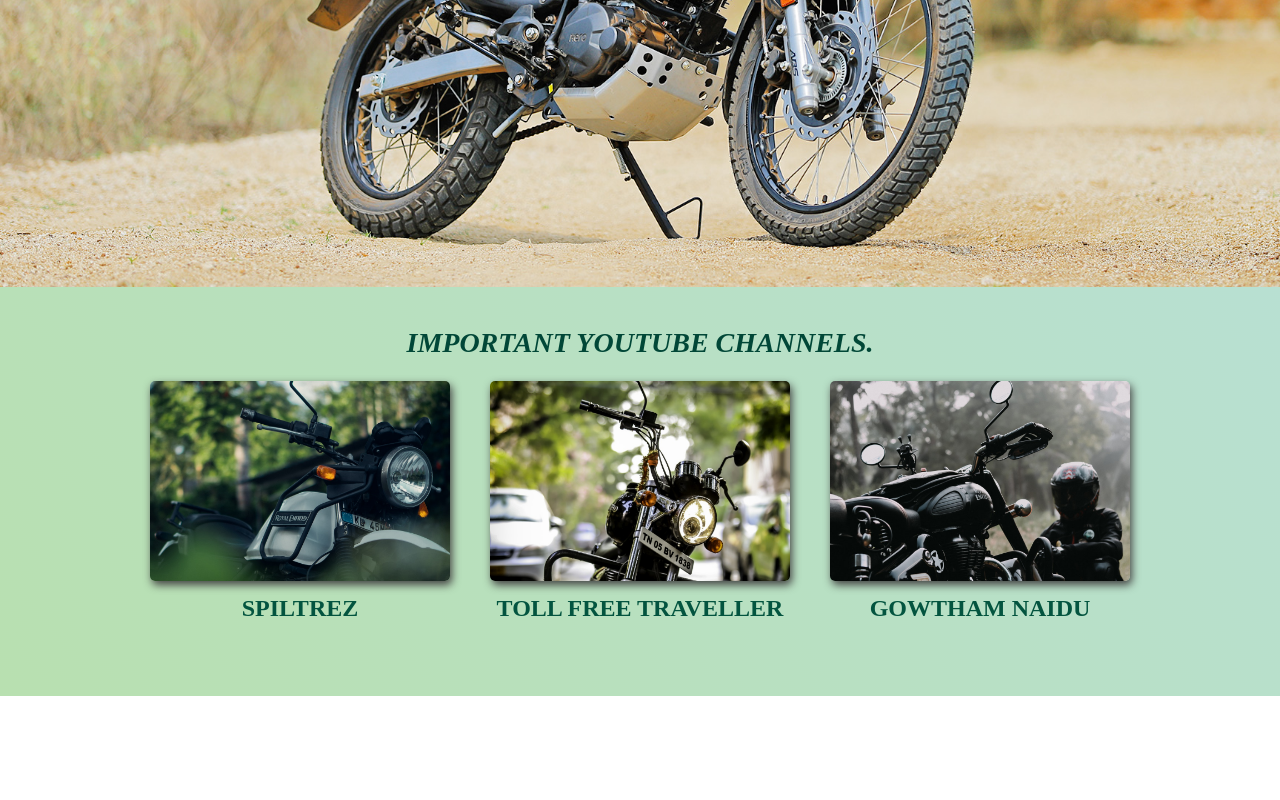
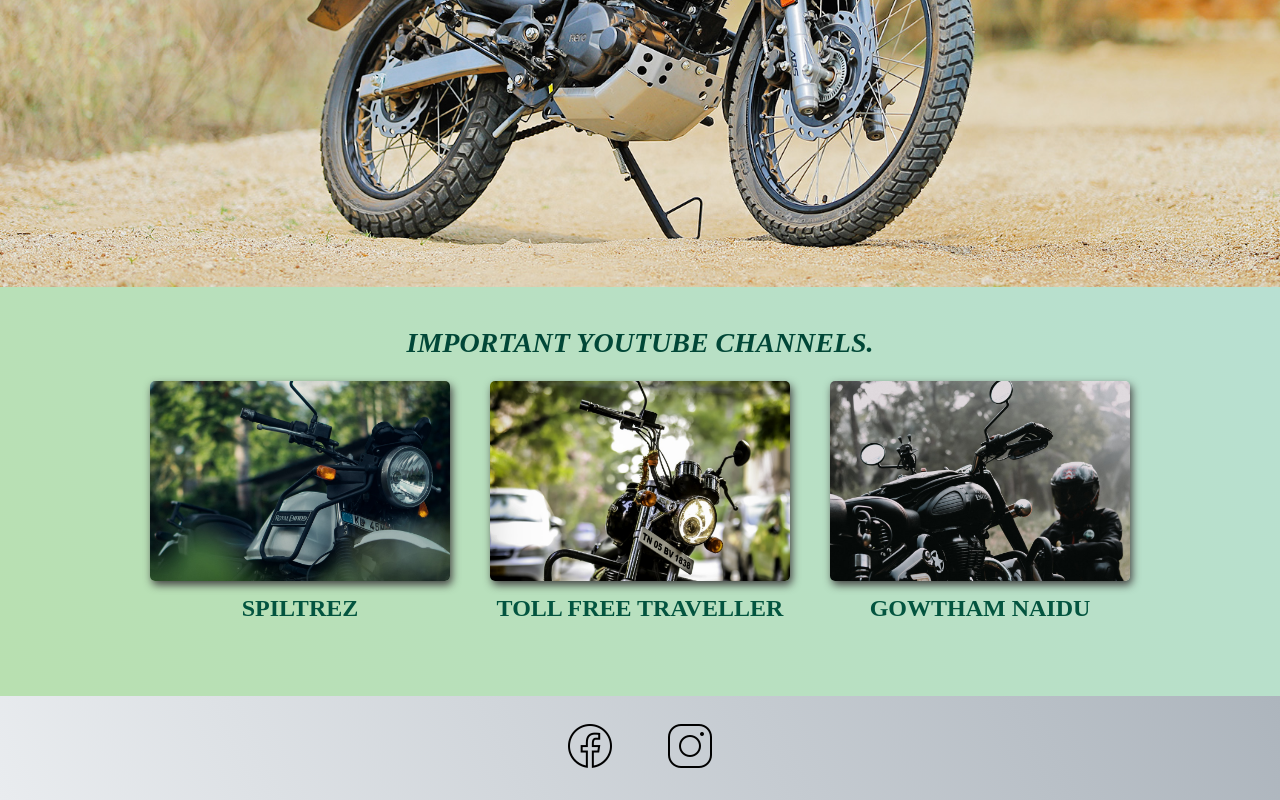
Before and after one commit to pavankumarAN/TravLoggers, a plain HTML site: page index.html in a window 1280 px wide. Shown: the part 513-1313 px from the top of the page. Before the commit the page ends 1209 px from the top, so only its background shows below. Drawn offline with Linux system fonts and the light colour scheme.

Commit message:
Adding footer to landing page

```diff
--- a/index.html
+++ b/index.html
@@ -65,7 +65,18 @@
         </section>
     </main>
     <footer>
-
+        <ul>
+            <li>
+                <a href="https://www.facebook.com/" target="_blank">
+                    <img src="/images/icons/Facebook-50-100px/icons8-facebook-50.png" alt="Facebook logo">
+                </a>
+            </li>
+            <li>
+                <a href="https://www.instagram.com/" target="_blank">
+                    <img src="/images/icons/Instagram-50-100px/icons8-instagram-50.png" alt="Instagram logo">
+                </a>
+            </li>
+        </ul>
     </footer>
 </body>
 
--- a/styles/shared.css
+++ b/styles/shared.css
@@ -42,3 +42,19 @@ ul {
     background-color: #ffd400;
     border-radius: 5px;
 }
+
+/* Footer */
+
+footer {
+    background: linear-gradient(65deg, #e9ecef, #adb5bd);
+    padding: 25px;
+}
+
+footer ul {
+    display: flex;
+    justify-content: center;
+}
+
+footer ul li {
+    margin: 0 25px;
+}
```
Also changed, not shown: images/icons/Facebook-50-100px/icons8-facebook-100.png (added), images/icons/Facebook-50-100px/icons8-facebook-50.png (added), images/icons/Instagram-50-100px/icons8-instagram-100.png (added), images/icons/Instagram-50-100px/icons8-instagram-50.png (added).
